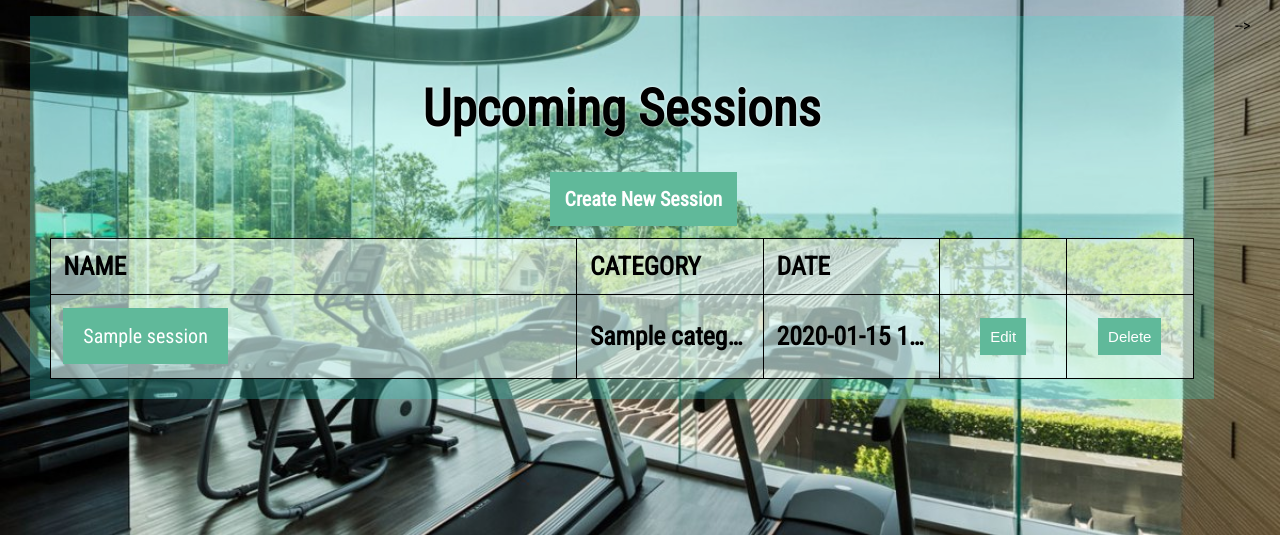
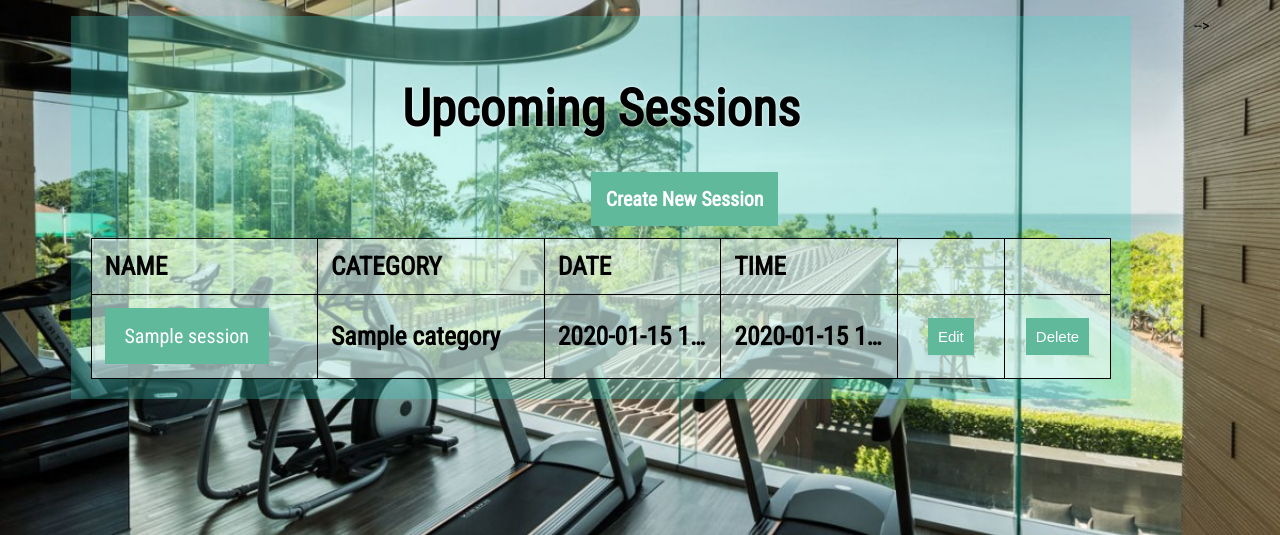
Before and after one commit to nls20/Gym_App_Project, a Flask app: page /sessions in a window 1280 px wide. Shown: the part 180-715 px from the top of the page. Run offline with Flask 2, Linux system fonts and the light colour scheme; a database or web service that is not in the repository returns one stand-in record (values such as "Sample title"); some libraries are stand-ins or nearby versions.

Commit message:
Changes to Upcoming Sessions Page

```diff
--- a/static/css/sessions.css
+++ b/static/css/sessions.css
@@ -113,26 +113,29 @@
 
 }
 
-#name {
+.table-header-name {
+   width: 200px;
+}
+
+.table-header-category  {
     width: 200px;
 }
 
-#category {
-    width: 160px;
-}
-
-#date {
+.table-header-date {
     width: 150px;
 }
 
-#edit {
-    width: 100px;
+.table-header-time  {
+    width: 150px;
 }
 
-#delete {
-    width: 100px;
+.table-header-edit {
+    width: 80px;
 }
 
+.table-header-delete {
+    width: 80px;
+}
 
 .new-session-container {
     display: grid;
@@ -151,24 +154,6 @@
     font-weight: 600;
 }
 
-
-.new-member-button {
-
-    /* background-color: #60B99A;
-    border: none;
-    color: white;
-    font-size: 25px;
-    padding: 20px 20px;
-    text-decoration: none;
-    margin: 4px 2px;
-    cursor: pointer;
-    font-family: 'Roboto Condensed', sans-serif;
-} */
-
-.new-booking-member:hover {
-/* background-color: gray; */
+#member-name {
+    width: 100px;
 }
-
-#member-name {
-    width: 50px;
-}
--- a/templates/sessions/index.html
+++ b/templates/sessions/index.html
@@ -11,12 +11,12 @@
     </div>
 <table class="session-table">
     <tr>
-        <th id="name">NAME</th>
-        <th id="category">CATEGORY</th>
-        <th id="date">DATE</th>
-        <th>TIME</th>
-        <th id="edit"></th>
-        <th id="delete"></th>
+        <th class="table-header-name">NAME</th>
+        <th class="table-header-category">CATEGORY</th>
+        <th class="table-header-date">DATE</th>
+        <th class="table-header-time">TIME</th>
+        <th class="table-header-edit"></th>
+        <th class="table-header-delete"></th>
     </tr>
     {% for session in sessions %}
     <tr>
```
